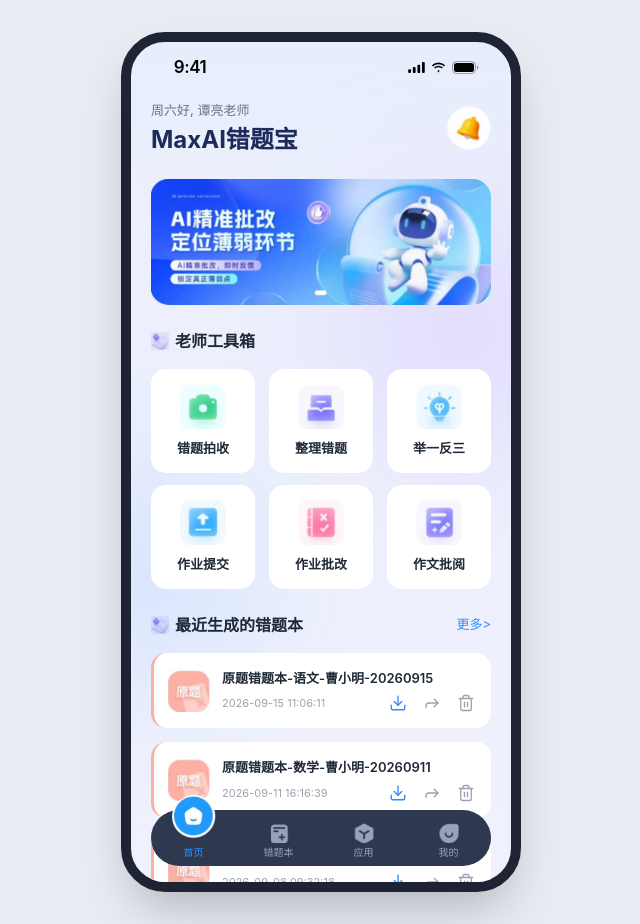
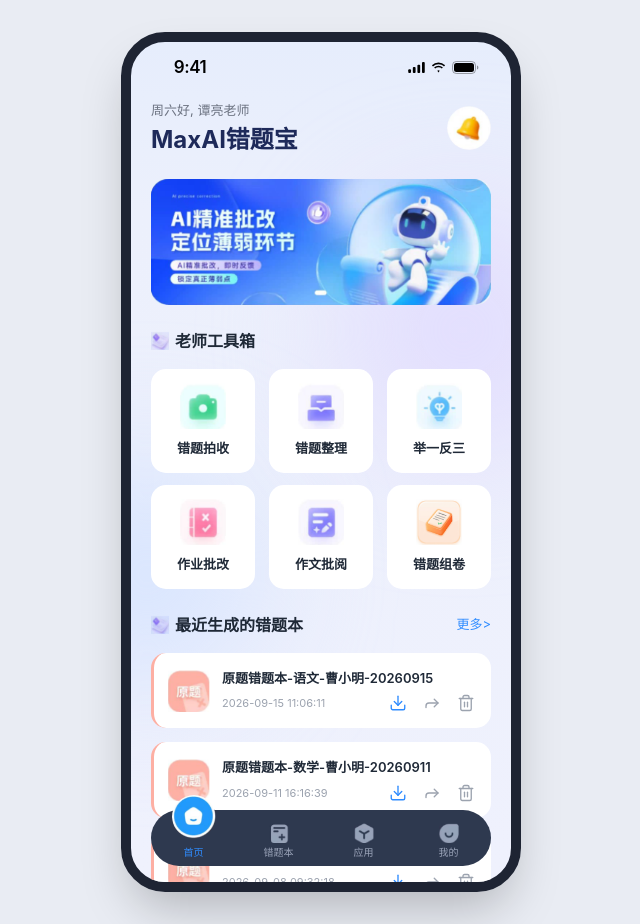
Before and after one commit to hzhou1734-pixel/136408-ctb-app-ui, a Next.js app: page / in a window 1280 px wide. Shown: the whole page, without its empty margins (319-959 px from the left). Built offline with nearby package versions, Linux system fonts and the light colour scheme.

Commit message:
工具箱文字对照线框图修改，新增错题组卷入口

```diff
--- a/components/home/toolbox-grid.tsx
+++ b/components/home/toolbox-grid.tsx
@@ -1,20 +1,35 @@
 import Image from 'next/image'
 import { SectionTitle } from './section-title'
 
-const tools = ['错题拍收', '整理错题', '举一反三', '作业提交', '作业批改', '作文批阅']
+const tools = [
+  { label: '错题拍收', icon: 'tool-1.png' },
+  { label: '错题整理', icon: 'tool-2.png' },
+  { label: '举一反三', icon: 'tool-3.png' },
+  { label: '作业批改', icon: 'tool-5.png' },
+  { label: '作文批阅', icon: 'tool-6.png' },
+  { label: '错题组卷', icon: 'tool-7.png', cropped: true },
+]
 
 export function ToolboxGrid() {
   return (
     <section aria-labelledby="toolbox-title" className="flex flex-col gap-4">
       <SectionTitle id="toolbox-title">老师工具箱</SectionTitle>
       <ul className="grid grid-cols-3 gap-x-3.5 gap-y-3 px-5">
-        {tools.map((label, i) => (
+        {tools.map(({ label, icon, cropped }) => (
           <li key={label}>
             <a
               href="#"
               className="flex aspect-square flex-col items-center justify-center gap-2.5 rounded-[15px] bg-white transition-transform active:scale-95"
             >
-              <Image src={`/images/home/tool-${i + 1}.png`} alt="" width={62} height={62} className="size-[46px]" />
+              <span className="relative size-[46px] overflow-hidden">
+                <Image
+                  src={`/images/home/${icon}`}
+                  alt=""
+                  width={cropped ? 1024 : 62}
+                  height={cropped ? 1024 : 62}
+                  className={cropped ? 'size-full scale-[1.55] object-cover' : 'size-full'}
+                />
+              </span>
               <span className="text-[13px] font-semibold text-[#1F2937]">{label}</span>
             </a>
           </li>
--- a/package.json
+++ b/package.json
@@ -1,6 +1,6 @@
 {
   "name": "my-project",
-  "version": "0.1.5",
+  "version": "0.1.6",
   "private": true,
   "packageManager": "pnpm@12.3.4",
   "scripts": {
```
Also changed, not shown: public/images/home/tool-7.png (added).
